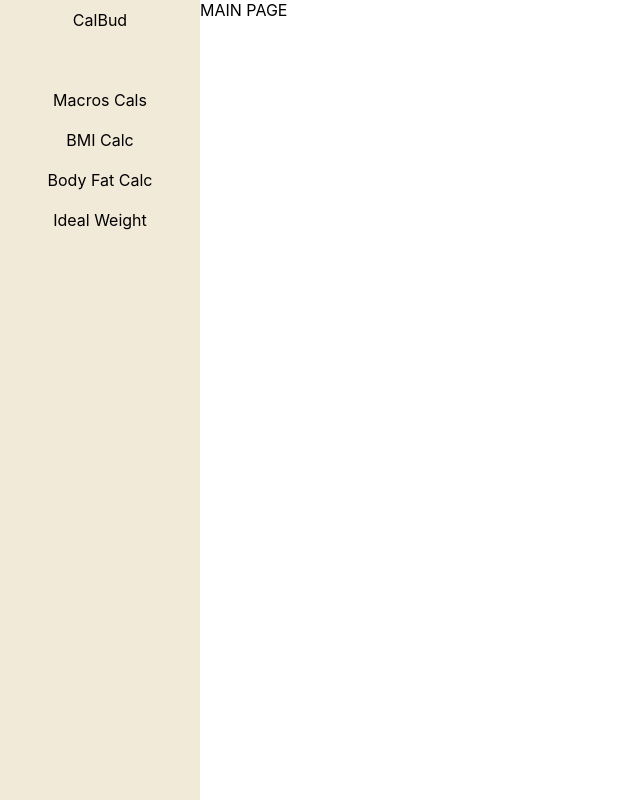
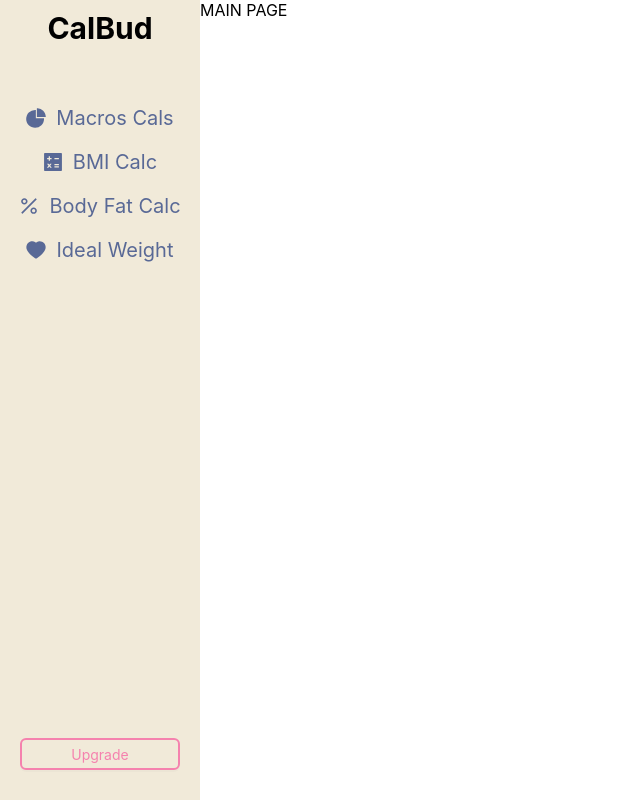
Before and after one commit to berkbozok/calBud, a React (Create React App) app: page / in a window 1280 px wide. Shown: the whole page, without its empty margins (0-640 px from the left). Built offline with nearby package versions, Linux system fonts and the light colour scheme.

Commit message:
ant design initialized and icons added

```diff
--- a/package.json
+++ b/package.json
@@ -3,6 +3,7 @@
   "version": "0.1.0",
   "private": true,
   "dependencies": {
+    "@ant-design/icons": "^5.0.1",
     "@testing-library/jest-dom": "^5.16.5",
     "@testing-library/react": "^13.4.0",
     "@testing-library/user-event": "^13.5.0",
@@ -10,6 +11,7 @@
     "@types/node": "^16.18.16",
     "@types/react": "^18.0.28",
     "@types/react-dom": "^18.0.11",
+    "antd": "^5.3.1",
     "react": "^18.2.0",
     "react-dom": "^18.2.0",
     "react-scripts": "5.0.1",
--- a/src/App.css
+++ b/src/App.css
@@ -1,37 +1,50 @@
-.App {
-  /* text-align: center; */
-}
-
-@media (prefers-reduced-motion: no-preference) {
-  .App-logo {
-    animation: App-logo-spin infinite 20s linear;
-  }
-}
-
 .navigation-side {
   display: flex;
   flex-direction: row;
 }
+
 .nav-bar {
   background-color: #f1ead9;
   height: 100vh;
   width: 200px;
+  position: relative;
 }
+
 .title {
   text-align: center;
+  font-size: 30px;
   padding: 10px 0 50px 0;
+  font-weight: bold;
 }
 
 .items {
   text-align: center;
   padding: 10px 0 10px 0;
+  color: #596996;
+  font-size: 20px;
 }
+
 .items:hover {
   background-color: #f3d2c1;
 }
 
-.App-header {
-  background-color: #8b98b1;
-  font-size: calc(10px + 2vmin);
-  color: white;
+.upgrade-button {
+  background-color: transparent;
+  border-color: #f582ae;
+  border-width: 2px;
+  color: #f582ae;
+  width: 80%;
 }
+
+.button-div {
+  position: absolute;
+  bottom: 0;
+  width: 100%;
+  display: flex;
+  justify-content: center;
+  align-items: center;
+  padding: 0 0 30px 0;
+}
+.icon {
+  padding-right: 10px;
+}
--- a/src/App.tsx
+++ b/src/App.tsx
@@ -2,12 +2,15 @@ import React from "react";
 import logo from "./logo.svg";
 import "./App.css";
 import NavigationMenu from "./components/navigation";
+
+import { Button } from "antd";
 
 function App() {
   return (
     <>
       <div className="navigation-side">
         <NavigationMenu />
+
         <div className="App">MAIN PAGE</div>
       </div>
     </>
--- a/src/components/navigation.tsx
+++ b/src/components/navigation.tsx
@@ -1,5 +1,11 @@
+import {
+  CalculatorFilled,
+  HeartFilled,
+  PercentageOutlined,
+  PieChartFilled,
+} from "@ant-design/icons";
+import { Button } from "antd";
 import React from "react";
-// import "./App.css";
 
 export type NavigationMenuProps = {};
 
@@ -10,17 +16,32 @@ const NavigationMenu = ({}: NavigationMenuProps) => {
         <div className="title">CalBud</div>
         <div className="nav-item-list">
           <a>
-            <div className="items">Macros Cals</div>
+            <div className="items">
+              <PieChartFilled className="icon" />
+              Macros Cals
+            </div>
           </a>
           <a>
-            <div className="items">BMI Calc</div>
+            <div className="items">
+              <CalculatorFilled className="icon" />
+              BMI Calc
+            </div>
           </a>
           <a>
-            <div className="items">Body Fat Calc</div>
+            <div className="items">
+              <PercentageOutlined className="icon" />
+              Body Fat Calc
+            </div>
           </a>
           <a>
-            <div className="items">Ideal Weight</div>
+            <div className="items">
+              <HeartFilled className="icon" />
+              Ideal Weight
+            </div>
           </a>
+        </div>
+        <div className="button-div">
+          <Button className="upgrade-button">Upgrade</Button>
         </div>
       </div>
     </>
```
Also changed, not shown: src/index.tsx (+6 -6 lines), 1 other file (tests, documents, lock files or other folders).
